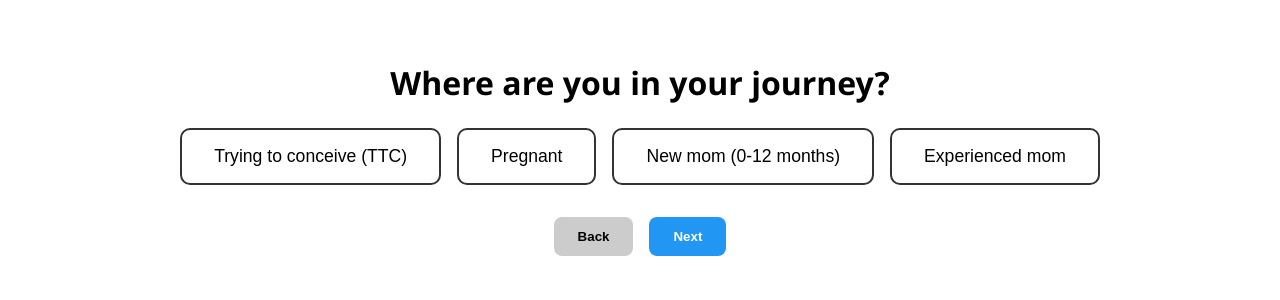
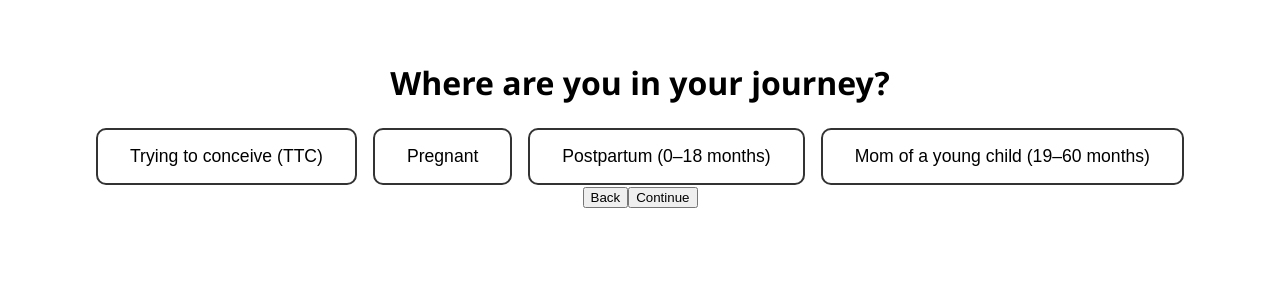
Before and after one commit to LuMamaLive/lyma, a Next.js app: page /journey-stage in a window 1280 px wide. Shown: the top 300 px of the page. Built offline with nearby package versions, Linux system fonts and the light colour scheme.

Commit message:
Update page.jsx

```diff
--- a/app/journey-stage/page.jsx
+++ b/app/journey-stage/page.jsx
@@ -1,4 +1,3 @@
-// app/journey-stage/page.jsx
 "use client";
 
 import { useState, useEffect } from "react";
@@ -10,62 +9,52 @@ export default function JourneyStage() {
   const [selectedStage, setSelectedStage] = useState(null);
 
   useEffect(() => {
-    const savedStage = localStorage.getItem("selectedJourneyStage");
+    const savedStage = localStorage.getItem("selectedStage");
     if (savedStage) setSelectedStage(savedStage);
   }, []);
 
   const stages = [
-    "Trying to conceive (TTC)",
-    "Pregnant",
-    "New mom (0-12 months)",
-    "Experienced mom",
+    { label: "Trying to conceive (TTC)", value: "ttc" },
+    { label: "Pregnant", value: "pregnant" },
+    { label: "Postpartum (0–18 months)", value: "postpartum" },
+    { label: "Mom of a young child (19–60 months)", value: "young" },
   ];
 
-  const handleSelect = (stage) => {
-    setSelectedStage(stage);
-    localStorage.setItem("selectedJourneyStage", stage);
+  const handleSelect = (value) => {
+    setSelectedStage(value);
+    localStorage.setItem("selectedStage", value);
+  };
+
+  const handleNext = () => {
+    if (!selectedStage) return;
+    if (selectedStage === "ttc") {
+      router.push("/detail");
+    } else {
+      router.push("/detail");
+    }
   };
 
   const handleBack = () => {
     router.back();
   };
 
-  const handleNext = () => {
-    if (!selectedStage) {
-      alert("Please select your journey stage before continuing.");
-      return;
-    }
-
-    if (selectedStage === "Pregnant") {
-      router.push("/pregnancy-week");
-    } else {
-      // Placeholder: move to a different next step or summary
-      alert(`You selected: ${selectedStage}`);
-    }
-  };
-
   return (
     <main className="journey-container">
       <h1>Where are you in your journey?</h1>
       <div className="stage-options">
-        {stages.map((stage) => (
+        {stages.map(({ label, value }) => (
           <button
-            key={stage}
-            className={`stage-card ${selectedStage === stage ? "selected" : ""}`}
-            onClick={() => handleSelect(stage)}
-            type="button"
+            key={value}
+            className={`stage-card ${selectedStage === value ? "selected" : ""}`}
+            onClick={() => handleSelect(value)}
           >
-            {stage}
+            {label}
           </button>
         ))}
       </div>
-      <div className="buttons-row">
-        <button className="back-button" onClick={handleBack} type="button">
-          Back
-        </button>
-        <button className="next-button" onClick={handleNext} type="button">
-          Next
-        </button>
+      <div className="button-row">
+        <button onClick={handleBack}>Back</button>
+        <button onClick={handleNext}>Continue</button>
       </div>
     </main>
   );
```
